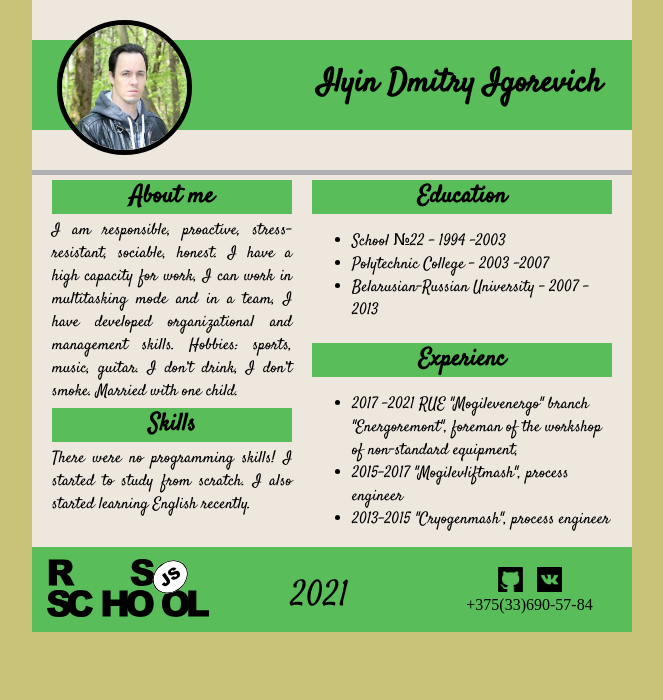
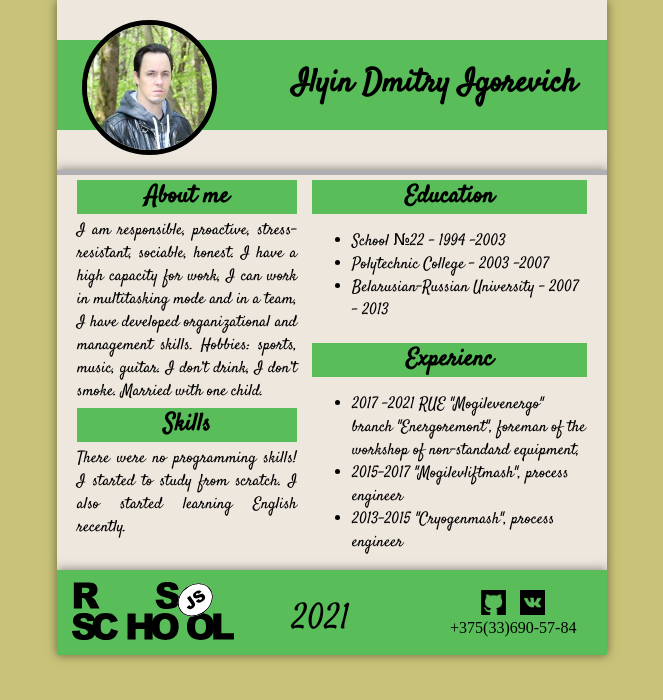
Before and after one commit to Mowgle88/rsschool-cv, a plain HTML site: page index.html in a window 1280 px wide. Shown: the whole page, without its empty margins (308-971 px from the left). Drawn offline with Linux system fonts and the light colour scheme.

Commit message:
refactor: change structure of the project

```diff
--- a/css/style.css
+++ b/css/style.css
@@ -8,11 +8,11 @@ body {
 }
 
 .container {
+    margin: 0 auto;
     max-width: 100%;
-    width: 600px;
+    width: 550px;
     background-color: rgb(238, 231, 222);
-    margin: 0 auto;
-
+    box-shadow: 0 0 10px rgba(0,0,0,0.5);
 }
 
 .header_img {
@@ -22,17 +22,17 @@ body {
 }
 
 .my_img {
+    width: 125px;
     border: 5px solid;
-    width: 125px;
     border-radius: 85px;
 }
 
 .my_name {
-    background-color: #59bd59;
     width: 100%;
     margin: 5px 0;
     padding: 0 30px;
     text-align: right;
+    background-color: #59bd59;
 }
 
 .name {
@@ -47,27 +47,29 @@ body {
 }
 
 .all_about_me {
-    border-top: 5px solid #afafb3;
     display: flex;
     flex-wrap: wrap;
     justify-content: space-between;
+    border-top: 5px solid #afafb3;
+}
+
+.about_me_and_skills,
+.education_and_experienc {
+    display: flex;
+    flex-direction: column;
+    font-family: 'Satisfy', cursive;
 }
 
 .about_me_and_skills {
-    display: flex;
-    flex-direction: column;
-    font-family: 'Satisfy', cursive;
     width: 40%;
     padding-left: 20px;
 }
 
 .education_and_experienc {
-    display: flex;
-    flex-direction: column;
     width: 50%;
     padding-right: 20px;
-    font-family: 'Satisfy', cursive;
 }
+
 
 h2 {
     margin: 5px 0;
@@ -81,10 +83,10 @@ p {
 }
 
 .footer_inner {
+    display: flex;
+    justify-content: space-between;
     height: 85px;
     background-color: #59bd59;
-    display: flex;
-    justify-content: space-between;
 }
 
 .logo {
@@ -95,14 +97,13 @@ p {
     padding: 25px;
     width: 30%;
     text-align: center;
+    font-size: 35px;
     font-family: 'Satisfy', cursive;
-    font-size: 35px;
 }
 
 .img_logo {
     padding: 10px;
     height: 60px;
-
 }
 
 .contacts {
--- a/index.html
+++ b/index.html
@@ -52,16 +52,12 @@
                     </div>
 
                     <div class="experienc">
-                        <div class="container">
-                            <div class="experienc_inner">
                         <h2>Experienc</h2>
                         <ul>
                             <li>2017 -2021 RUE "Mogilevenergo" branch "Energoremont", foreman of the workshop of non-standard equipment,</li>
                             <li>2015-2017 "Mogilevliftmash", process engineer</li>
                             <li>2013-2015 "Cryogenmash", process engineer</li>
                         </ul>
-                            </div>
-                        </div>
                     </div>
                 </div>
             </div>
@@ -79,8 +75,8 @@
                 <div class="year">2021</div>
 
                 <div class="contacts">
-                    <a href="https://github.com/Mowgle88" target="_blank"> <img src="/logo/github.png" height="25px" alt=""></a>
-                    <a href="https://vk.com/id32331112" target="_blank"><img src="/logo/vk.png" height="25px" alt=""></a>
+                    <a href="https://github.com/Mowgle88" target="_blank"><img src="/logo/github.png" height="25" alt=""></a>
+                    <a href="https://vk.com/id32331112" target="_blank"><img src="/logo/vk.png" height="25" alt=""></a>
                     <div>+375(33)690-57-84</div>
 
                 </div>
```
Lines whose indentation alone changed are shown as unchanged.
